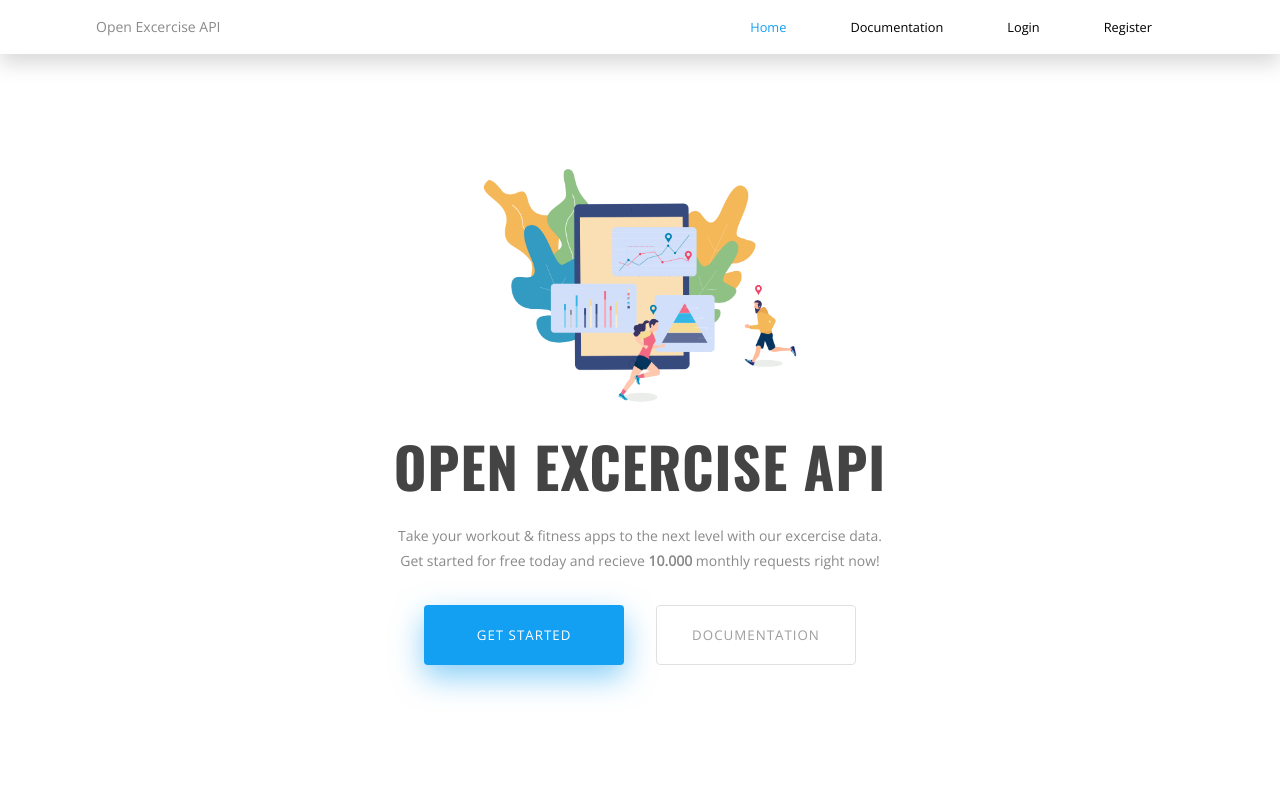
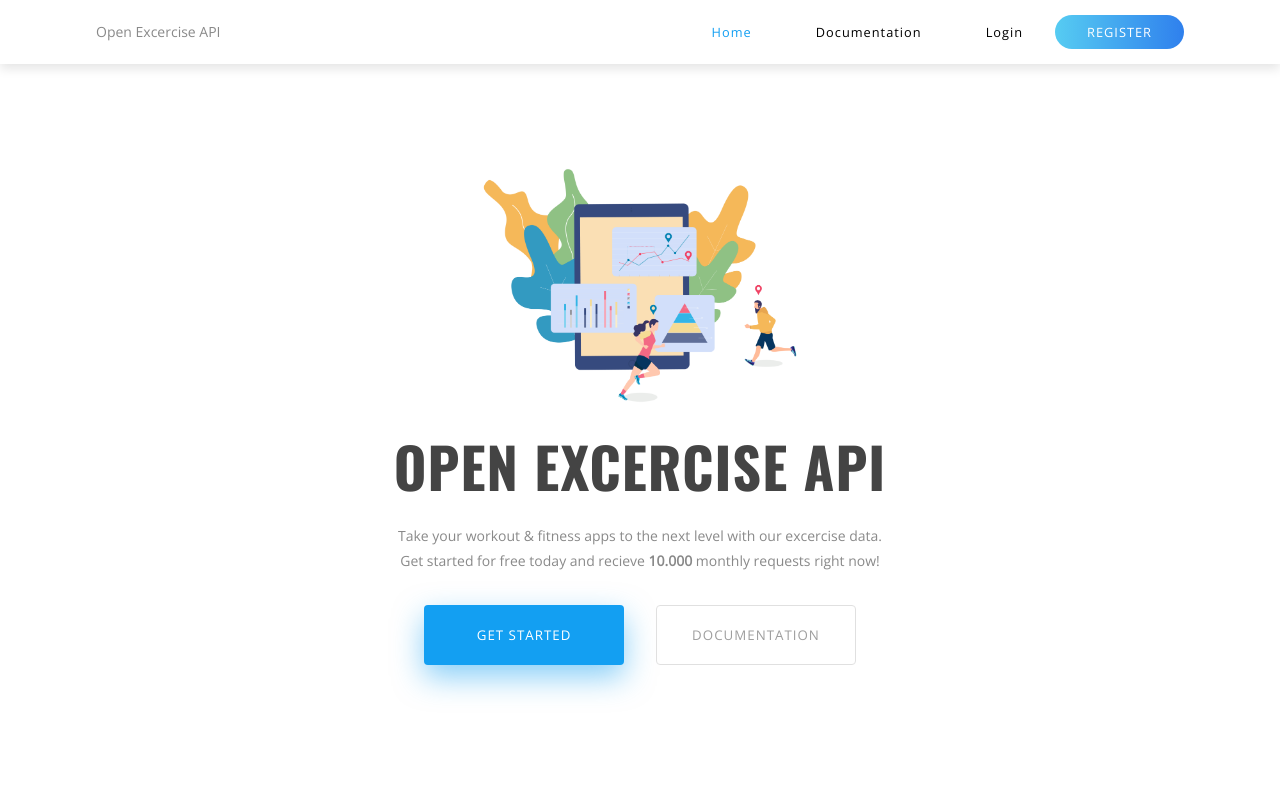
Before and after one commit to sanderhelleso/open-excercise-API, a React (Create React App) app in the folder client/: page / in a window 1280 px wide. Shown: the top 800 px of the page. Built offline with nearby package versions, Linux system fonts and the light colour scheme; no server answers; what react-stripe-elements would draw is missing.

Commit message:
create_landing_page: updated navbar buttons

```diff
--- a/client/src/components/navbar/Navbar.js
+++ b/client/src/components/navbar/Navbar.js
@@ -25,14 +25,15 @@ const Navbar = ({ history, match }) => {
 	const activePath = match.url;
 
 	const renderOptions = () => {
-		return options.map((option, i) => {
+		return options.map(({ name, path }, i) => {
 			return (
 				<StyledLi
 					key={`navbar-option-${i}`}
-					className={option.path === activePath ? 'active' : null}
-					onClick={() => history.push(`${option.path}`)}
+					id={name === 'Register' ? 'register-btn' : null}
+					className={path === activePath ? 'active' : null}
+					onClick={() => history.push(path)}
 				>
-					{option.name}
+					{name}
 				</StyledLi>
 			);
 		});
@@ -40,7 +41,7 @@ const Navbar = ({ history, match }) => {
 	return (
 		<StyledNav>
 			<StyledContainer>
-				<p>Open Excercise API</p>
+				<p onClick={() => history.push('/')}>Open Excercise API</p>
 				<StyledUl>{renderOptions()}</StyledUl>
 			</StyledContainer>
 		</StyledNav>
@@ -54,8 +55,8 @@ const StyledNav = styled.nav`
 	width: 100vw;
 	z-index: 100;
 	background-color: #ffffff;
-	box-shadow: 0px 10px 20px rgba(0, 0, 0, 0.15);
-	padding: 10px 0;
+	box-shadow: 0px 5px 10px rgba(0, 0, 0, 0.1);
+	padding: 15px 0;
 `;
 
 const StyledContainer = styled.div`
@@ -81,6 +82,21 @@ const StyledLi = styled.li`
 	cursor: pointer;
 	font-weight: 400;
 	transition: 0.3s ease-in-out;
+	letter-spacing: 1px;
+
+	&#register-btn {
+		background: #56ccf2; /* fallback for old browsers */
+		background: -webkit-linear-gradient(to left, #2f80ed, #56ccf2); /* Chrome 10-25, Safari 5.1-6 */
+		background: linear-gradient(
+			to left,
+			#2f80ed,
+			#56ccf2
+		); /* W3C, IE 10+/ Edge, Firefox 16+, Chrome 26+, Opera 12+, Safari 7+ */
+
+		color: #ffffff;
+		border-radius: 30px;
+		text-transform: uppercase;
+	}
 
 	&.active {
 		color: #139ff2;
```
